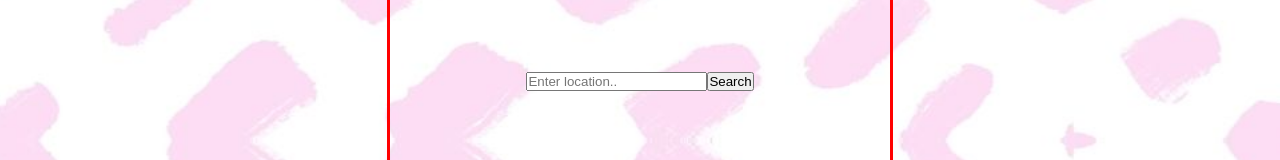
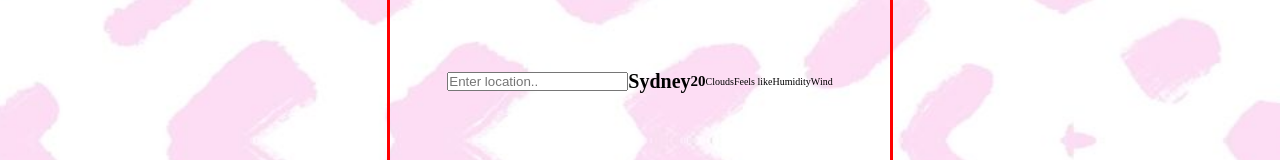
Before and after one commit to ediheid/portfolio-frontend, a React (Create React App) app: page /home/webapps in a window 1280 px wide. Shown: the part 727-887 px from the top of the page. Built offline with nearby package versions, Linux system fonts and the light colour scheme; no server answers.

Commit message:
Setup api call with axios

```diff
--- a/src/Services/GetWeatherData.js
+++ /dev/null
@@ -1,15 +0,0 @@
-// import { response } from "express"
-
-let baseUrl =
-  "https://api.open-meteo.com/v1/forecast?latitude=52.52&longitude=13.41&hourly=temperature_2m,apparent_temperature&current_weather=true&timezone=Europe%2FBerlin";
-
-export const getWeatherData = async (setWeatherData) => {
-  try {
-    const response = await fetch(baseUrl);
-    const data = await response.json();
-
-    setWeatherData(data);
-  } catch (e) {
-    console.log(e);
-  }
-};
--- /dev/null
+++ b/src/Views/WebApps/Weather-App/Services/GetWeatherData.js
@@ -0,0 +1,20 @@
+// import { response } from "express"
+
+// let baseUrl =
+//   "https://api.open-meteo.com/v1/forecast?latitude=52.52&longitude=13.41&hourly=temperature_2m,apparent_temperature&current_weather=true&timezone=Europe%2FBerlin";
+
+
+
+// export const getWeatherData = async (setWeatherData, location) => {
+
+//   let weatherUrl = `https://api.openweathermap.org/data/2.5/weather?q=${location}&appid=e6a7dfd2692802a84edcdd8fa6cae4d7&units=metric`
+
+//   // try {
+//   //   const response = await fetch(baseUrl);
+//   //   const data = await response.json();
+
+//   //   setWeatherData(data);
+//   // } catch (e) {
+//   //   console.log(e);
+//   // }
+// };
--- a/src/Views/WebApps/Weather-App/WeatherApp.js
+++ b/src/Views/WebApps/Weather-App/WeatherApp.js
@@ -1,40 +1,86 @@
 import React, { useEffect, useState } from "react";
+import axios from "axios";
 
-import { getWeatherData } from "../../../Services/GetWeatherData";
+
+// import { getWeatherData } from "./Services/GetWeatherData";
 
 const WeatherApp = () => {
-  const [weatherData, setWeatherData] = useState([]);
-  const [longitude, setLongitude] = useState("");
-  const [latitude, setLatitude] = useState("");
+  const [weatherData, setWeatherData] = useState({});
+  const [location, setLocation] = useState("");
 
-  const handleCityInput = (event) => {
-    event.preventDefault();
-    console.log("Submitted");
+  let weatherUrl = `https://api.openweathermap.org/data/2.5/weather?q=${location}&appid=e6a7dfd2692802a84edcdd8fa6cae4d7&units=metric`;
+
+  const getWeatherData = async (event) => {
+    if (event.key === "Enter") {
+      try {
+        axios.get(weatherUrl).then((response) => {
+          setWeatherData(response.data);
+          console.log(response.data);
+        });
+      } catch (e) {
+        console.log(e);
+      }
+    }
+
+    // if(event.key === "Enter"){
+
+    // try{
+    //   fetch(weatherUrl)
+    //   .then(response => response.json())
+    //   .then(data => setWeatherData(data))
+
+    // console.log(weatherData)}
+    // catch(e){
+    //   console.log(e)
+    // }}
+
+    //   // try {
+    //   //   const response = await fetch(weatherUrl)
+    //   //   const data = await response.json();
+    //   //   setWeatherData(data);
+    //   //   console.log("test", response.data)
+    //   // } catch (e) {
+    //   //   console.log(e);
+    //   // }
+    // }
   };
 
-  useEffect(() => {
-    getWeatherData(setWeatherData);
-  }, []);
+  // useEffect(() => {
+  //   getWeatherData(setWeatherData);
+  // }, []);
 
-  console.log(weatherData.current_weather);
-
-  // let updatedWeatherData = {
-
-  // city: "Entered City" ,
-  // current: weatherData.current_weather.temperature,
-  // }
-
-  // console.log("Test", updatedWeatherData.city, updatedWeatherData.current)
+  // console.log(weatherData);
 
   return (
     <div className="weather-app-container">
-      <form onSubmit={handleCityInput}>
-        <input placeholder="Enter location.."></input>
+      <search>
+        <input
+          value={location}
+          onChange={(event) => setLocation(event.target.value)}
+          onKeyPress={getWeatherData}
+          placeholder="Enter location.."
+          type="text"
+        ></input>
+      </search>
 
-        <button type="submit">Search</button>
-      </form>
-
-      {/* <div>{weatherData.current_weather.temperature}</div> */}
+      <div>
+        <h1>Sydney</h1>
+      </div>
+      <div>
+        <h2>20</h2>
+      </div>
+      <div>
+        <span>Clouds</span>
+      </div>
+      <div>
+        <span>Feels like</span>
+      </div>
+      <div>
+        <span>Humidity</span>
+      </div>
+      <div>
+        <span>Wind</span>
+      </div>
     </div>
   );
 };
```
